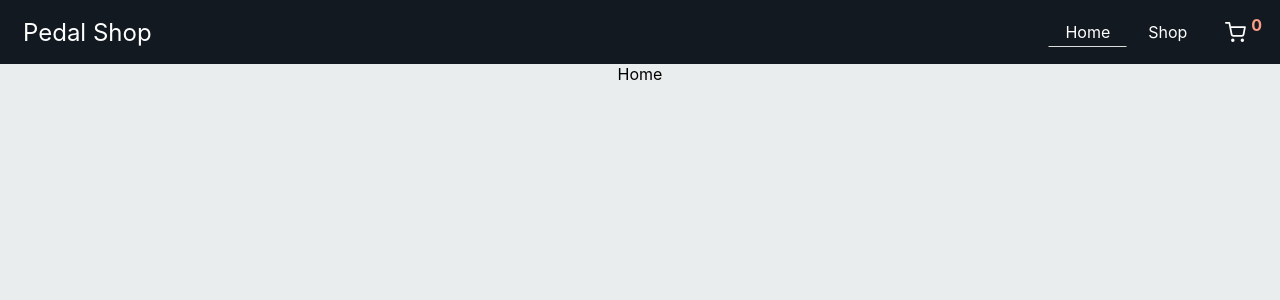
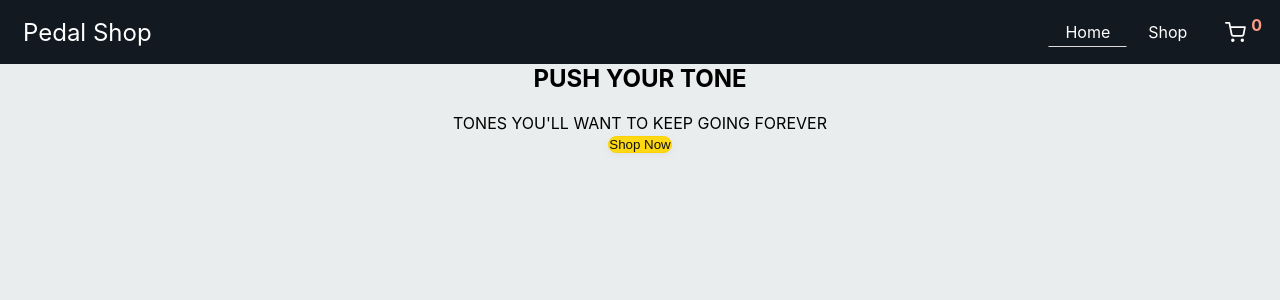
Before and after one commit to gorkemu/shopping-cart, a React (Create React App) app: page /#/ in a window 1280 px wide. Shown: the top 300 px of the page. Built offline with nearby package versions, Linux system fonts and the light colour scheme.

Commit message:
add Home & create Link to Shop

```diff
--- a/src/components/Home.js
+++ b/src/components/Home.js
@@ -1,11 +1,24 @@
 import React from "react";
+import { Link } from "react-router-dom";
 
 const Home = (props) => {
-    return (
-        <div>
-            Home
-        </div>
-    )
-}
+  return (
+    <div
+      className="Home"
+      style={{
+        backgroundImage: `url:("https://images.unsplash.com/photo-1546367791-e7447b431084?ixlib=rb-4.0.3&ixid=MnwxMjA3fDB8MHxwaG90by1wYWdlfHx8fGVufDB8fHx8&auto=format&fit=crop&w=870&q=80")`,
+        height: "100vh",
+      }}
+    >
+      <div className="home-text">
+        <h2 className="home-title">PUSH YOUR TONE</h2>
+        <p>TONES YOU'LL WANT TO KEEP GOING FOREVER</p>
+        <Link to="/shop">
+          <button className="btn shop-now-btn">Shop Now</button>
+        </Link>
+      </div>
+    </div>
+  );
+};
 
 export default Home;
```
